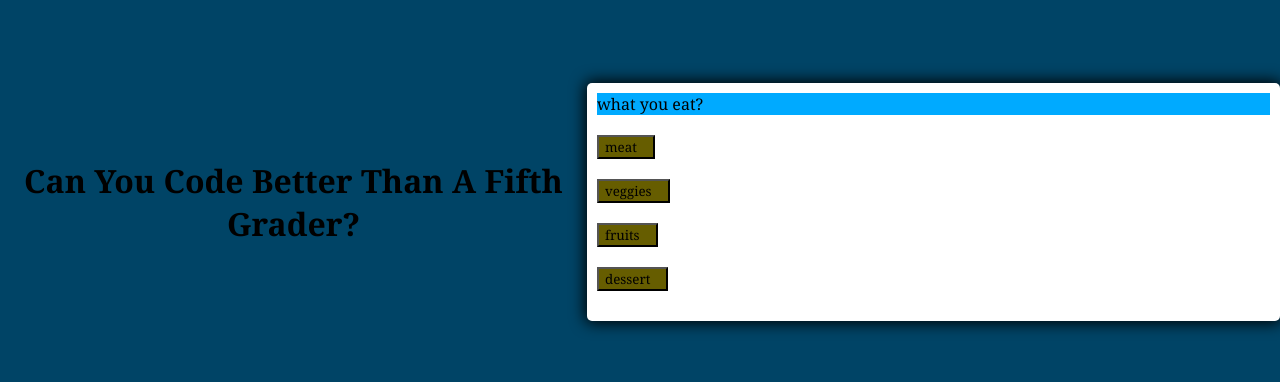
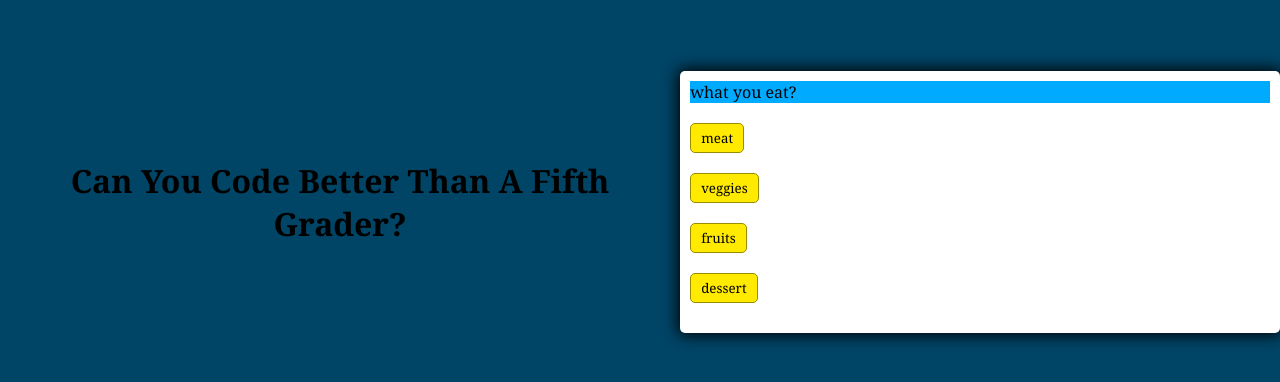
Before and after one commit to TreyRogers7/code-quiz, a plain HTML site: page index.HTML in a window 1280 px wide. Shown: the part 198-580 px from the top of the page. Drawn offline with Linux system fonts and the light colour scheme.

Commit message:
code quiz4

```diff
--- a/assets/style.css
+++ b/assets/style.css
@@ -31,7 +31,7 @@
   }
 
   .container {
-      width: 800px;
+      width: 600px;
       max-width: 80%;
       background-color: white;
       padding: 10px;
@@ -43,7 +43,7 @@
       display: grid;
       gap: 10px;
       margin: 20px 0;
-      grid-template-columns: repeat(2, auto);
+      grid-template-columns: repeat(2, 2);
       /* --hue: var(--hue-neutral);
       background-color: hsl(var(--hue), 100%, 50%); */
   }
@@ -53,7 +53,23 @@
       background-color: hsl(var(--hue), 100%, 50%);
   }
 
-  button {
+  .answerBtn {
       --hue: var(--hue-Btn);
-      background-color: hsl(var(--hue), 100%, 20%);
+      background-color: hsl(var(--hue), 100%, 50%);
+      border: 1px solid hsl(var(--hue), 100%, 30%);
+      border-radius: 5px;
+      padding: 5px 10px;
+      outline: none;
   }
+
+  .answerBtn:hover {
+      border-color: black;
+  }
+
+  .answerBtn.correct {
+      --hue: var(--hue-correct);
+  }
+
+  .answerBtn.wrong {
+    --hue: var(--hue-wrong);
+  }
```
